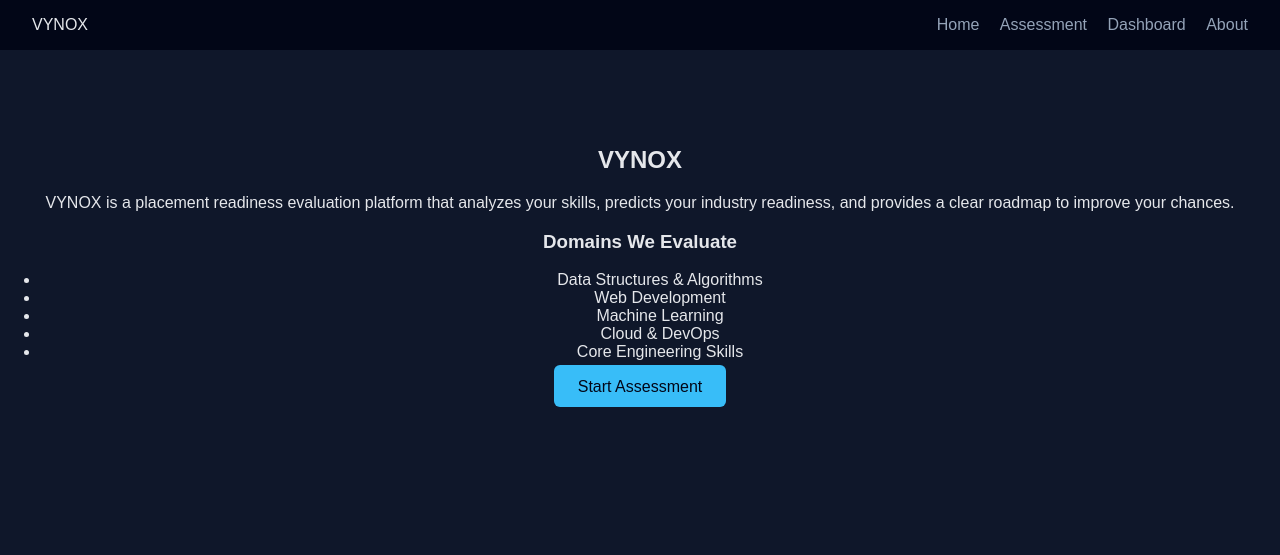
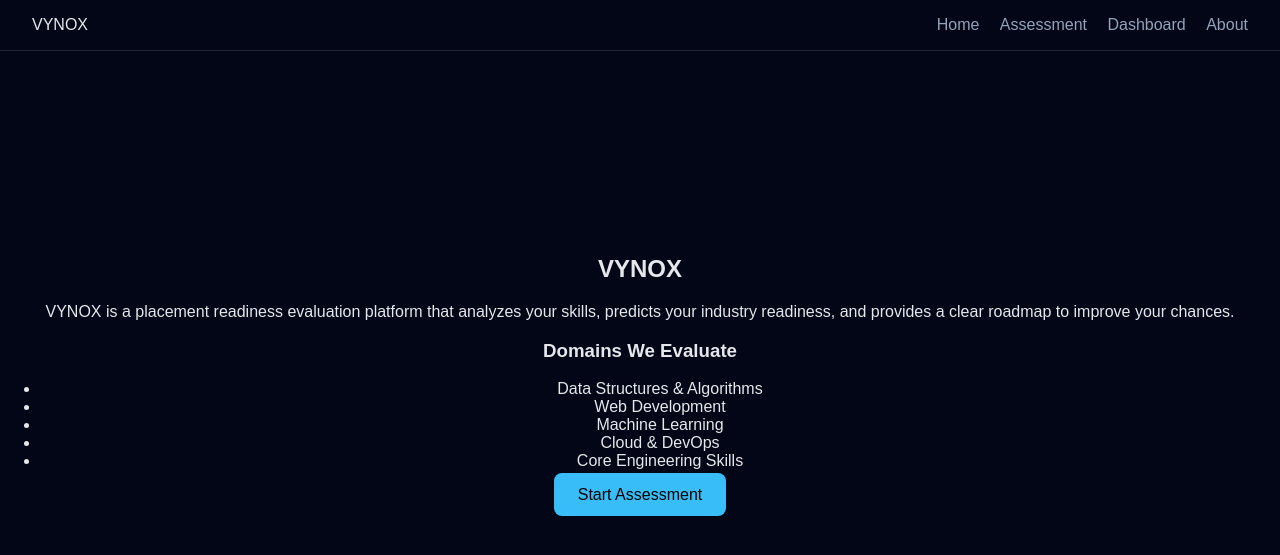
Before and after one commit to Vishwa-0/Placement-Readiness, a Flask app: page / in a window 1280 px wide. Shown: the top 555 px of the page. Run offline with Flask 3, Linux system fonts and the light colour scheme; parts of the project's set-up code (start-up, migrations or seed data) failed here and were passed over.

Commit message:
Update style.css

```diff
--- a/static/css/style.css
+++ b/static/css/style.css
@@ -1,7 +1,7 @@
 body {
     margin: 0;
     font-family: Arial, sans-serif;
-    background: #0f172a;
+    background: #020617;
     color: #e5e7eb;
 }
 
@@ -10,35 +10,42 @@ nav {
     justify-content: space-between;
     padding: 1rem 2rem;
     background: #020617;
+    border-bottom: 1px solid #1e293b;
 }
 
-nav a {
+.nav-links a {
+    margin-left: 1rem;
     color: #94a3b8;
-    margin-left: 1rem;
     text-decoration: none;
 }
 
-nav a:hover {
+.nav-links a:hover {
     color: #38bdf8;
 }
 
 .hero {
     text-align: center;
-    margin-top: 6rem;
+    margin-top: 4rem;
+}
+
+.logo-box {
+    height: 120px;
+    margin-bottom: 1rem;
 }
 
 .btn {
     background: #38bdf8;
     padding: 0.8rem 1.5rem;
-    color: #020617;
+    border-radius: 8px;
+    color: black;
     text-decoration: none;
-    border-radius: 6px;
 }
 
 .card {
     background: #020617;
+    border: 1px solid #1e293b;
     padding: 1.5rem;
-    border-radius: 10px;
+    border-radius: 12px;
     margin: 1.5rem auto;
     max-width: 500px;
 }
@@ -47,7 +54,7 @@ input, button {
     width: 100%;
     padding: 0.7rem;
     margin-top: 0.7rem;
-    background: #0f172a;
+    background: #020617;
     border: 1px solid #1e293b;
     color: white;
 }
```
